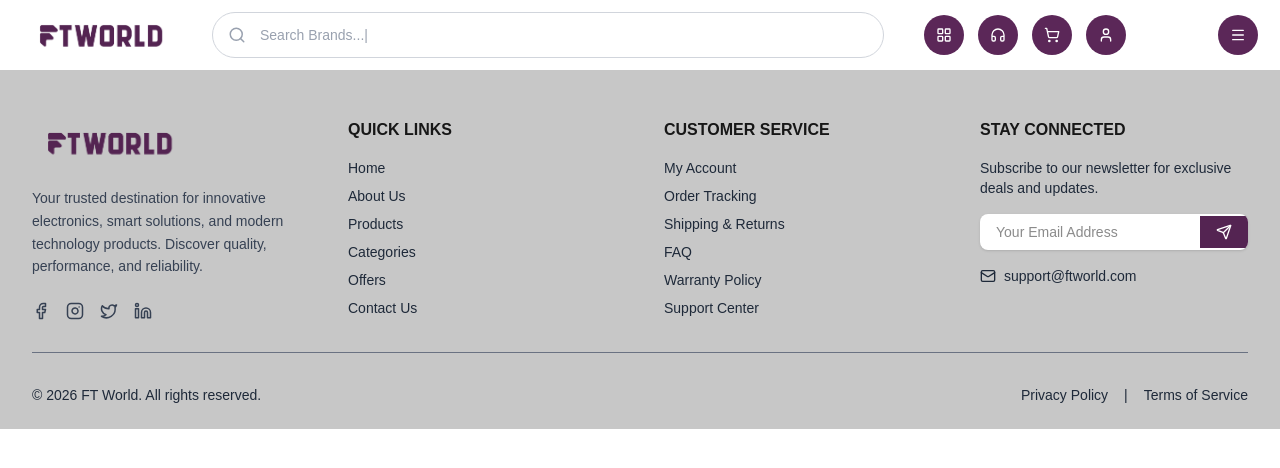
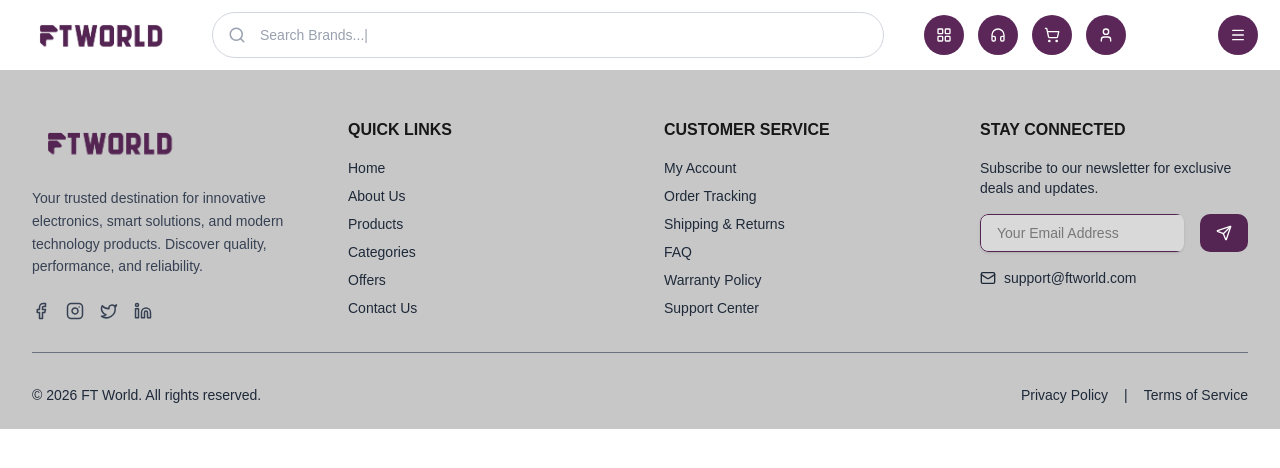
Before and after one commit to Muhammed-Anees-P/ft-world_next, a Next.js app: page / in a window 1280 px wide. Shown: the top 468 px of the page. Built offline with nearby package versions, Linux system fonts and the light colour scheme; no server answers.

Commit message:
feat(footer): improve newsletter signup and contact info styling
- restructure newsletter section for better visual hierarchy
- update input field and button styling for newsletter signup
- add gap between input and button for better spacing
- ensure consistent styling for contact information

```diff
--- a/components/Footer.tsx
+++ b/components/Footer.tsx
@@ -107,6 +107,7 @@ export default function Footer() {
           </div>
 
           {/* Newsletter */}
+          <div className="">
             <div className="space-y-4">
               <h3 className="font-semibold">STAY CONNECTED</h3>
 
@@ -114,18 +115,25 @@ export default function Footer() {
                 Subscribe to our newsletter for exclusive deals and updates.
               </p>
 
-            <div className="flex items-center bg-white rounded-lg overflow-hidden shadow-sm">
+              <div className="flex gap-4">
+                <div className="flex items-center bg-[#D9D9D9] rounded-lg overflow-hidden shadow-sm">
                   <input
                     type="email"
                     placeholder="Your Email Address"
                     className="flex-1 px-4 py-2 text-sm outline-none"
+                    style={{ border: "1px solid #542452", borderRadius: "8px" }}
                   />
-              <button className="bg-[#542452] text-white px-4 py-2 hover:opacity-90 transition">
+                </div>
+                <button
+                  className="bg-[#542452] text-white px-4 py-2 hover:opacity-90 transition"
+                  style={{ borderRadius: "10px" }}
+                >
                   <Send size={16} />
                 </button>
               </div>
+            </div>
 
-            <div className="flex items-center gap-2 text-sm text-gray-800">
+            <div className="flex items-center gap-2 mt-4 text-sm text-gray-800">
               <Mail size={16} />
               support@ftworld.com
             </div>
```
Lines whose indentation alone changed are shown as unchanged.
